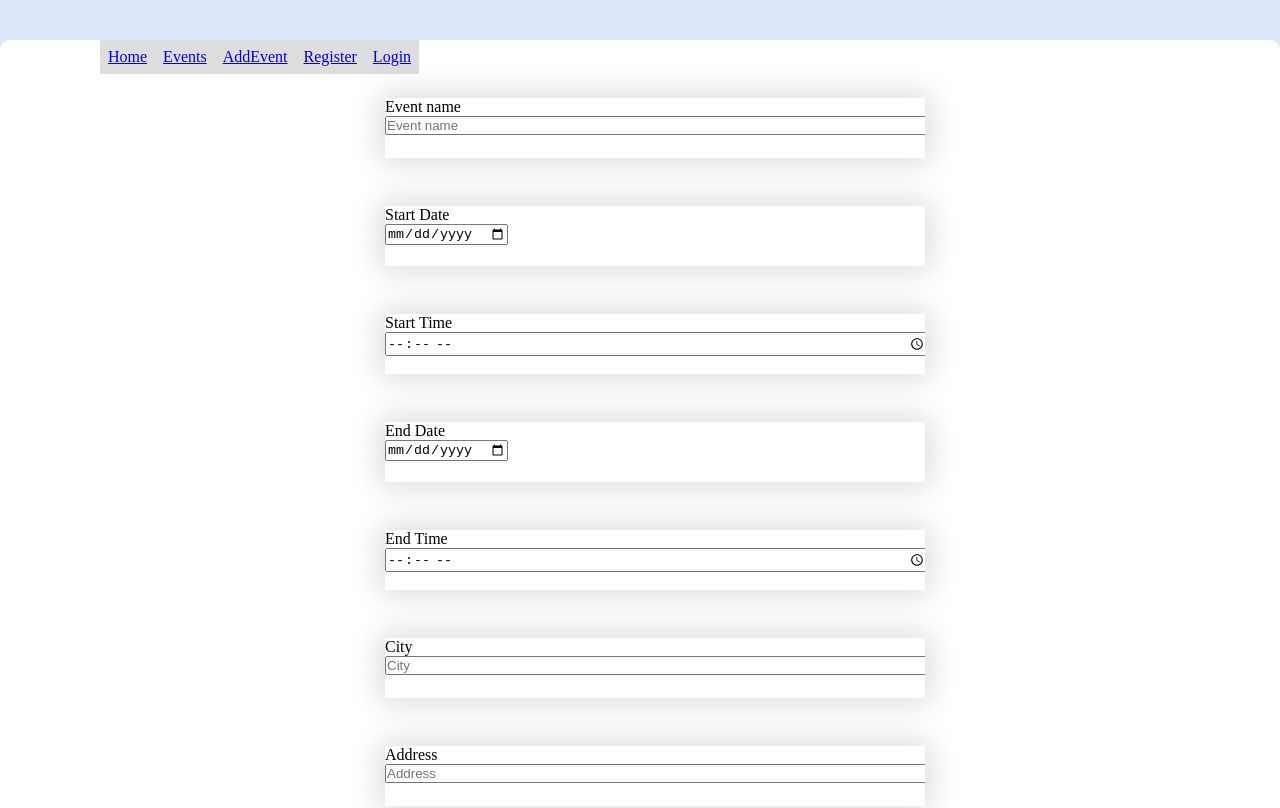
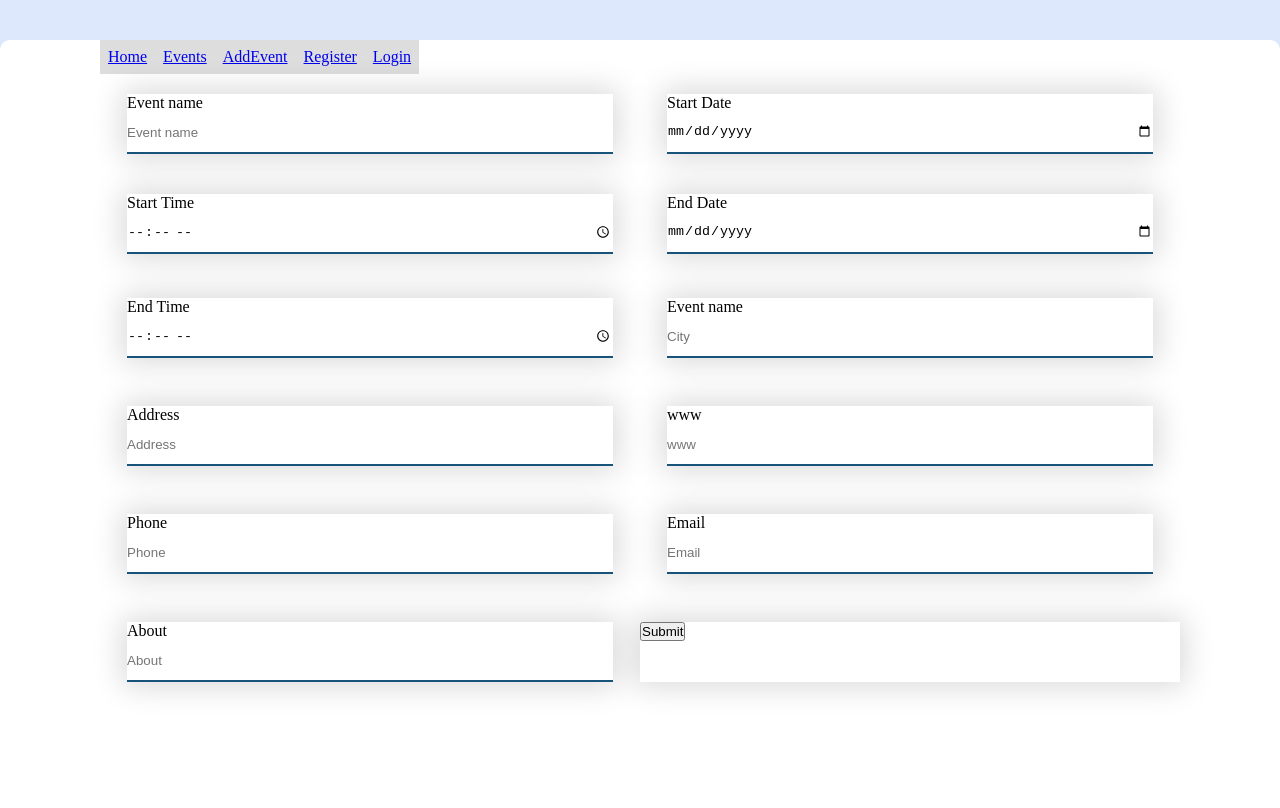
Before and after one commit to OskariAuvinen/eventmanagerdemofront, a React (Create React App) app: page /addevent in a window 1280 px wide. Shown: the top 808 px of the page. Built offline with nearby package versions, Linux system fonts and the light colour scheme.

Commit message:
addevent grid 2 column, remove focus outline, border blue and minor style advances

```diff
--- a/src/App.css
+++ b/src/App.css
@@ -41,9 +41,11 @@
 .container {
   width: 100%;
   display: flex;
-  justify-content: center;
-  align-items: center;
-  flex-wrap: wrap;
+}
+
+.wrapper {
+  position: relative;
+  width: 100%;
 }
 
 .eventCard__container {
@@ -215,65 +217,101 @@
   animation-name: fadeInUp;
   -webkit-animation-name: fadeInUp;
 }
+
 .addEvent_container {
-    width: 100%;
+  width: 100%;
+  justify-content: center;
+  align-items: center;
+  flex-wrap: wrap;
+  position: relative;
+  display: grid;
+  grid-template-columns: repeat(2, 1fr);
+  grid-template-rows: repeat(2, 100px);
+
+  /* @media screen and (max-width: 600px) {
     display: flex;
     justify-content: center;
     align-items: center;
     flex-wrap: wrap;
+  } */
 }
+
 
 .addEvent_textField_container {
   position: relative;
-  margin: 24px;
-  width: 50%;
+  margin: 24px auto 24px auto;
+  width: 90%;
   height: 60px;
   overflow: hidden;
   background-color: #fff;
   box-shadow: 0 0 30px 5px rgba(0, 0, 0, 0.15);
+  min-width: 320px;
 }
 
 .addEvent_textField_field {
   width: 100%;
+  box-sizing: border-box;
+  border: none;
+  border-bottom: 2px solid #18537a;
+  bottom: 0;
+  position: absolute;
+  height: 70%;
+}
+.addEvent_textField_field:focus{
+  outline: none;
 }
 
-.addEvent_datePicker_container {
+/* .addEvent_datePicker_container {
   position: relative;
-  margin: 24px;
-  width: 50%;
+  margin: 24px auto 24px auto;
+  width: 90%;
   height: 60px;
   overflow: hidden;
   background-color: #fff;
   box-shadow: 0 0 30px 5px rgba(0, 0, 0, 0.15);
+  min-width: 320px;
 }
 
-.addEvent_datePicker__field {
+.addEvent_datePicker_field {
   width: 100%;
+  box-sizing: border-box;
+  border: none;
+  border-bottom: 2px solid #18537a;
+  bottom: 0;
+  position: absolute;
+  height: 70%;
 }
 
 .addEvent_timePicker_container {
   position: relative;
-  margin: 24px;
-  width: 50%;
+  margin: 24px auto 24px auto;
+  width: 90%;
+  height: 60px;
+  overflow: hidden;
+  background-color: #fff;
+  box-shadow: 0 0 30px 5px rgb(0 0 0 / 15%);
+  min-width: 320px;
+}
+
+.addEvent_timePicker_field {
+  width: 100%;
+  box-sizing: border-box;
+  border: none;
+  border-bottom: 2px solid #18537a;
+  bottom: 0;
+  position: absolute;
+  height: 70%;
+} */
+
+.button__wrapper {
+  position: relative;
+  margin: 24px auto 24px auto;
+  width: 100%;
   height: 60px;
   overflow: hidden;
   background-color: #fff;
   box-shadow: 0 0 30px 5px rgba(0, 0, 0, 0.15);
+  min-width: 320px;
 }
 
-.addEvent_timePicker_field {
-  width: 100%;
-}
-
-.button__wrapper {
-  position: relative;
-  margin: 24px;
-  width: 50%;
-  height: 60px;
-  overflow: hidden;
-  background-color: #fff;
-  box-shadow: 0 0 30px 5px rgba(0, 0, 0, 0.15);
-}
-.inputField_label {
-
-}
+.inputField_label {}
--- a/src/Components/Events.js
+++ b/src/Components/Events.js
@@ -56,7 +56,7 @@ const Events = () => {
 
     if (eventList.events !== undefined) {
         return (
-            <div>
+            <div className=''>
                 Sort events
                 <select onChange={e => handleOptionChange(e)}>
                     <option defaultValue value={"date"}>By Starting date</option>
@@ -66,7 +66,7 @@ const Events = () => {
                 Events:
             </div>
             <br></br> */}
-                <div className='container'>
+                <div className='eventCard__container'>
                     {eventList.events.map((event, index) => (
 
                         <EventCard
--- a/src/Components/Forms/AddEvent.js
+++ b/src/Components/Forms/AddEvent.js
@@ -19,100 +19,114 @@ const AddEvent = ({
     handleEventSubmit,
     disabled
 }) => {
+    const fields = [
+        {
+            className: 'addEvent_textField',
+            type: "text",
+            text: 'Event name',
+            placeholder: "Event name",
+            value: values.eventName,
+            eventHandler: handleEventName
+        },
+        {
+            className: 'addEvent_textField',
+            type: "date",
+            text: 'Start Date',
+            placeholder: "Start Date",
+            value: values.eventSchedule.eventStartTime.date,
+            eventHandler: handleEventStartDate
+        },
+        {
+            className: 'addEvent_textField',
+            type: "time",
+            text: 'Start Time',
+            placeholder: "Start Time",
+            value: values.eventSchedule.eventStartTime.time,
+            eventHandler: handleEventStartTime
+        },
+        {
+            className: 'addEvent_textField',
+            type: "date",
+            text: 'End Date',
+            placeholder: "End Date",
+            value: values.eventSchedule.eventEndTime.date,
+            eventHandler: handleEventEndDate
+        },
+        {
+            className: 'addEvent_textField',
+            type: "time",
+            text: 'End Time',
+            placeholder: "End Time",
+            value: values.eventSchedule.eventEndTime.time,
+            eventHandler: handleEventEndTime
+        },
+        {
+            className: 'addEvent_textField',
+            type: "text",
+            text: 'Event name',
+            placeholder: "City",
+            value: values.eventInfo.city,
+            eventHandler: handleEventCity
+        },
+        {
+            className: 'addEvent_textField',
+            type: "text",
+            text: 'Address',
+            placeholder: "Address",
+            value: values.eventInfo.address,
+            eventHandler: handleEventAddress
+        },
+        {
+            className: 'addEvent_textField',
+            type: "text",
+            text: 'www',
+            placeholder: 'www',
+            value: values.eventInfo.contactInfo.www,
+            eventHandler: handleEventWww
+        },
+        {
+            className: 'addEvent_textField',
+            type: "text",
+            text: "Phone",
+            placeholder: "Phone",
+            value: values.eventInfo.contactInfo.phone,
+            eventHandler: handleEventPhone
+        },
+        {
+            className: 'addEvent_textField',
+            type: "text",
+            text: "Email",
+            placeholder: "Email",
+            value: values.eventInfo.contactInfo.email,
+            eventHandler: handleEventEmail
+        },
+        {
+            className: 'addEvent_textField',
+            type: "textfield",
+            text: "About",
+            placeholder: "About",
+            value: values.about,
+            eventHandler: handleEventAbout
+        }
+
+    ]
+
+
+
     return (
-        <div className='container'>
+        <div className='wrapper'>
             <form className='addEvent_container'>
-                <InputField
-                    className={'addEvent_textField'}
-                    type="text"
-                    text="Event name"
-                    placeholder="Event name"
-                    value={values.eventName}
-                    eventHandler={handleEventName}
-                />
-                {/* event time: */}
-                <InputField
-                    className={'addEvent_datePicker'}
-                    type="date"
-                    text="Start Date"
-                    placeholder="Start Date"
-                    value={values.eventSchedule.eventStartTime.date}
-                    eventHandler={handleEventStartDate}
-                />
-                <InputField
-                    className={'addEvent_timePicker'}
-                    type="time"
-                    text="Start Time"
-                    placeholder="Start Time"
-                    value={values.eventSchedule.eventStartTime.time}
-                    eventHandler={handleEventStartTime}
-                />
-
-                <InputField
-                    className={'addEvent_datePicker'}
-                    type="date"
-                    text="End Date"
-                    placeholder="End Date"
-                    value={values.eventSchedule.eventEndTime.date}
-                    eventHandler={handleEventEndDate}
-                />
-                <InputField
-                    className={'addEvent_timePicker'}
-                    type="time"
-                    text="End Time"
-                    placeholder="End Time"
-                    value={values.eventSchedule.eventEndTime.time}
-                    eventHandler={handleEventEndTime}
-                />
-                {/* eventInfo: */}
-                <InputField
-                    className={'addEvent_textField'}
-                    type="text"
-                    text="City"
-                    placeholder="City"
-                    value={values.eventInfo.city}
-                    eventHandler={handleEventCity}
-                />
-                <InputField
-                    className={'addEvent_textField'}
-                    type="text"
-                    text="Address"
-                    placeholder="Address"
-                    value={values.eventInfo.address}
-                    eventHandler={handleEventAddress}
-                />
-                <InputField
-                    className={'addEvent_textField'}
-                    type="text"
-                    text="www"
-                    placeholder="www"
-                    value={values.eventInfo.contactInfo.www}
-                    eventHandler={handleEventWww}
-                />
-                <InputField
-                    className={'addEvent_textField'}
-                    type="text"
-                    text="phone"
-                    placeholder="phone"
-                    value={values.eventInfo.contactInfo.phone}
-                    eventHandler={handleEventPhone}
-                />
-                <InputField
-                    className={'addEvent_textField'}
-                    type="email"
-                    text="email"
-                    placeholder="email"
-                    value={values.eventInfo.contactInfo.email}
-                    eventHandler={handleEventEmail}
-                />
-                <InputField
-                    className={'addEvent_textField'}
-                    type="textfield"
-                    text="about"
-                    placeholder="about"
-                    value={values.about}
-                    eventHandler={handleEventAbout}
-                />
+            {fields.map((item, index) => (
+                        <InputField
+                            key={index}
+                            className={item.className}
+                            type={item.type}
+                            text={item.text}
+                            placeholder={item.placeholder}
+                            value={item.value}
+                            eventHandler={item.eventHandler}
+                        />
+                    )) }
                 <Button
                     // className={'addEvent_submitButton'}
                     handleSubmit={handleEventSubmit}
@@ -120,7 +134,7 @@ const AddEvent = ({
                     disabled={disabled}
                 />
             </form>
-            <Footer />
+            {/* <Footer /> */}
         </div>
     )
 }
```
